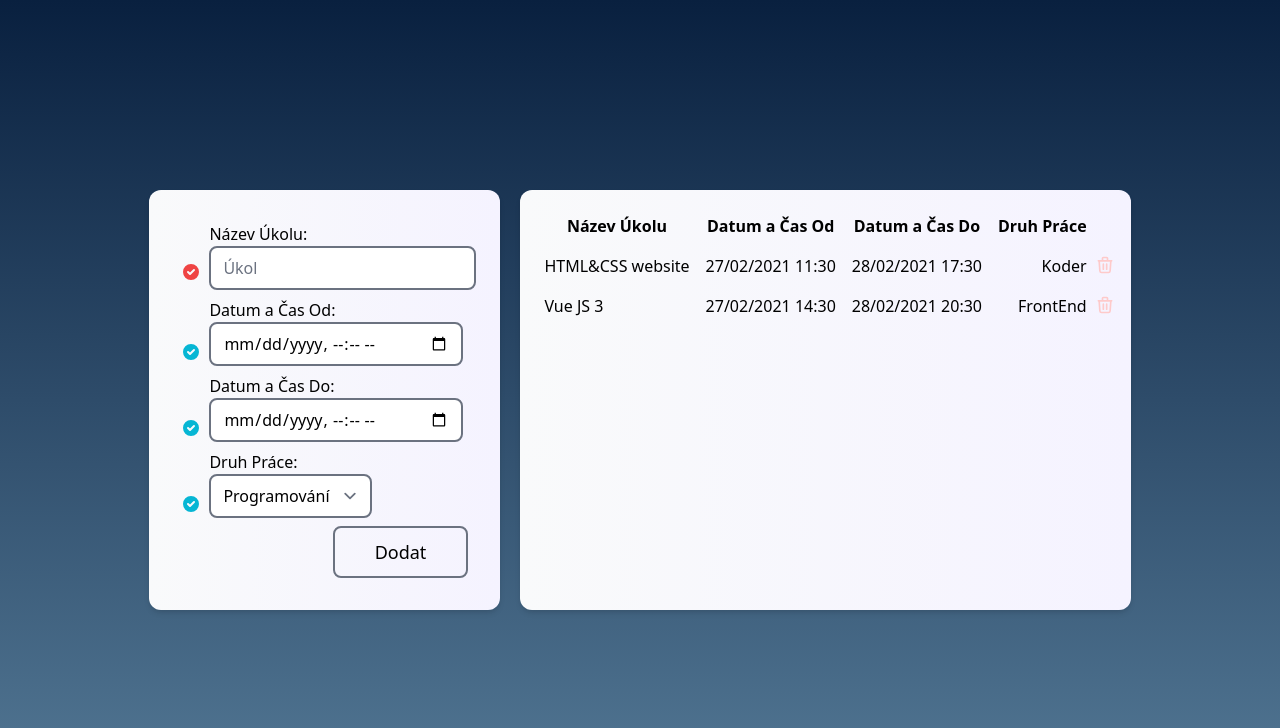
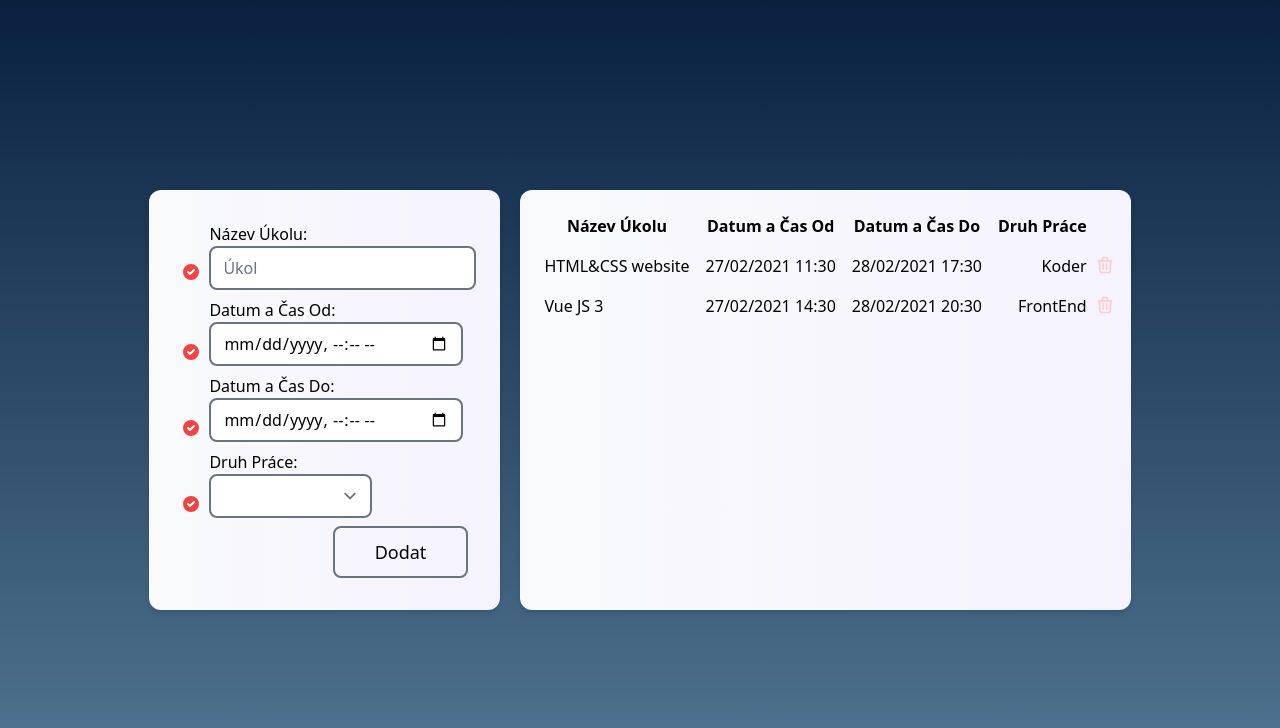
Before and after one commit to kulchaka/todolistcz-vue, a Vue app: page / in a window 1280 px wide. Shown: the top 728 px of the page. Built offline with nearby package versions, Linux system fonts and the light colour scheme; the HTML template or start-up script is replaced by a standard one.

Commit message:
add inputs into array

```diff
--- a/src/App.vue
+++ b/src/App.vue
@@ -6,7 +6,11 @@
       class="list-disc space-y-2 m-8 flex flex-col">
               <div class="flex items-end">
                 <span class="h-6 flex sm:h-7">
-                  <svg class="flex-shrink-0 h-5 w-5 text-red-500" viewBox="0 0 20 20" fill="currentColor">
+                  <svg
+                    :class="{'text-cyan-500':name }"
+                    class="flex-shrink-0 h-5 w-5 text-red-500"
+                    viewBox="0 0 20 20"
+                    fill="currentColor">
                     <path fill-rule="evenodd" d="M10 18a8 8 0 100-16 8 8 0 000 16zm3.707-9.293a1 1 0 00-1.414-1.414L9 10.586 7.707 9.293a1 1 0 00-1.414 1.414l2 2a1 1 0 001.414 0l4-4z" clip-rule="evenodd" />
                   </svg>
                 </span>
@@ -19,7 +23,11 @@
               </div>
               <div class="flex items-end">
                 <span class="h-6 flex items-center sm:h-7">
-                  <svg class="flex-shrink-0 h-5 w-5 text-cyan-500" viewBox="0 0 20 20" fill="currentColor">
+                  <svg
+                    :class="{'text-cyan-500':timestart }"
+                    class="flex-shrink-0 h-5 w-5 text-red-500"
+                    viewBox="0 0 20 20"
+                    fill="currentColor">
                     <path fill-rule="evenodd" d="M10 18a8 8 0 100-16 8 8 0 000 16zm3.707-9.293a1 1 0 00-1.414-1.414L9 10.586 7.707 9.293a1 1 0 00-1.414 1.414l2 2a1 1 0 001.414 0l4-4z" clip-rule="evenodd" />
                   </svg>
                 </span>
@@ -34,7 +42,11 @@
               </div>
               <div class="flex items-end">
                 <span class="h-6 flex items-center sm:h-7">
-                  <svg class="flex-shrink-0 h-5 w-5 text-cyan-500" viewBox="0 0 20 20" fill="currentColor">
+                  <svg
+                    :class="{'text-cyan-500':timeend }"
+                    class="flex-shrink-0 h-5 w-5 text-red-500"
+                    viewBox="0 0 20 20"
+                    fill="currentColor">
                     <path fill-rule="evenodd" d="M10 18a8 8 0 100-16 8 8 0 000 16zm3.707-9.293a1 1 0 00-1.414-1.414L9 10.586 7.707 9.293a1 1 0 00-1.414 1.414l2 2a1 1 0 001.414 0l4-4z" clip-rule="evenodd" />
                   </svg>
                 </span>
@@ -49,7 +61,11 @@
               </div>
                <div class="flex items-end">
                 <span class="h-6 flex items-center sm:h-7">
-                  <svg class="flex-shrink-0 h-5 w-5 text-cyan-500" viewBox="0 0 20 20" fill="currentColor">
+                  <svg
+                    :class="{'text-cyan-500':work }"
+                    class="flex-shrink-0 h-5 w-5 text-red-500"
+                    viewBox="0 0 20 20"
+                    fill="currentColor">
                     <path fill-rule="evenodd" d="M10 18a8 8 0 100-16 8 8 0 000 16zm3.707-9.293a1 1 0 00-1.414-1.414L9 10.586 7.707 9.293a1 1 0 00-1.414 1.414l2 2a1 1 0 001.414 0l4-4z" clip-rule="evenodd" />
                   </svg>
                 </span>
@@ -66,7 +82,9 @@
                 </div>
               </div>
               <div class="inline-block mt-2 self-end">
-                <button type="submit" class="text-lg py-2.5 px-10 rounded-lg border-2 border-gray-500 hover:border-cyan-500 hover:bg-cyan-500 hover:text-gray-50">Dodat</button>
+                <button
+                  type="submit"
+                  class="text-lg py-2.5 px-10 rounded-lg border-2 border-gray-500  hover:border-cyan-500 hover:bg-cyan-500 hover:text-gray-50">Dodat</button>
               </div>
             </form>
   </div>
@@ -118,17 +136,26 @@ export default {
       name: '',
       timestart: '',
       timeend: '',
-      work: 'dev'
+      work: '',
+      arr: []
     }
   },
   methods: {
-    submitHandler () {
+    submitHandler (event) {
       console.group('Form Data:')
       console.log('Název Úkolu:', this.name)
-      console.log('Datum a Čas Od:', this.timestart)
+      console.log('Datum a Čas Od:', Boolean(this.timestart))
       console.log('Datum a Čas Do:', this.timeend)
       console.log('Druh Práce:', this.work)
       console.groupEnd()
+
+      this.arr.push({ name: this.name, timestart: this.timestart, timeend: this.timeend, work: this.work })
+      console.log(this.arr)
+      this.name = ''
+      this.timestart = ''
+      this.timeend = ''
+      this.work = ''
+      event.target.reset()
     }
   }
 }
```
